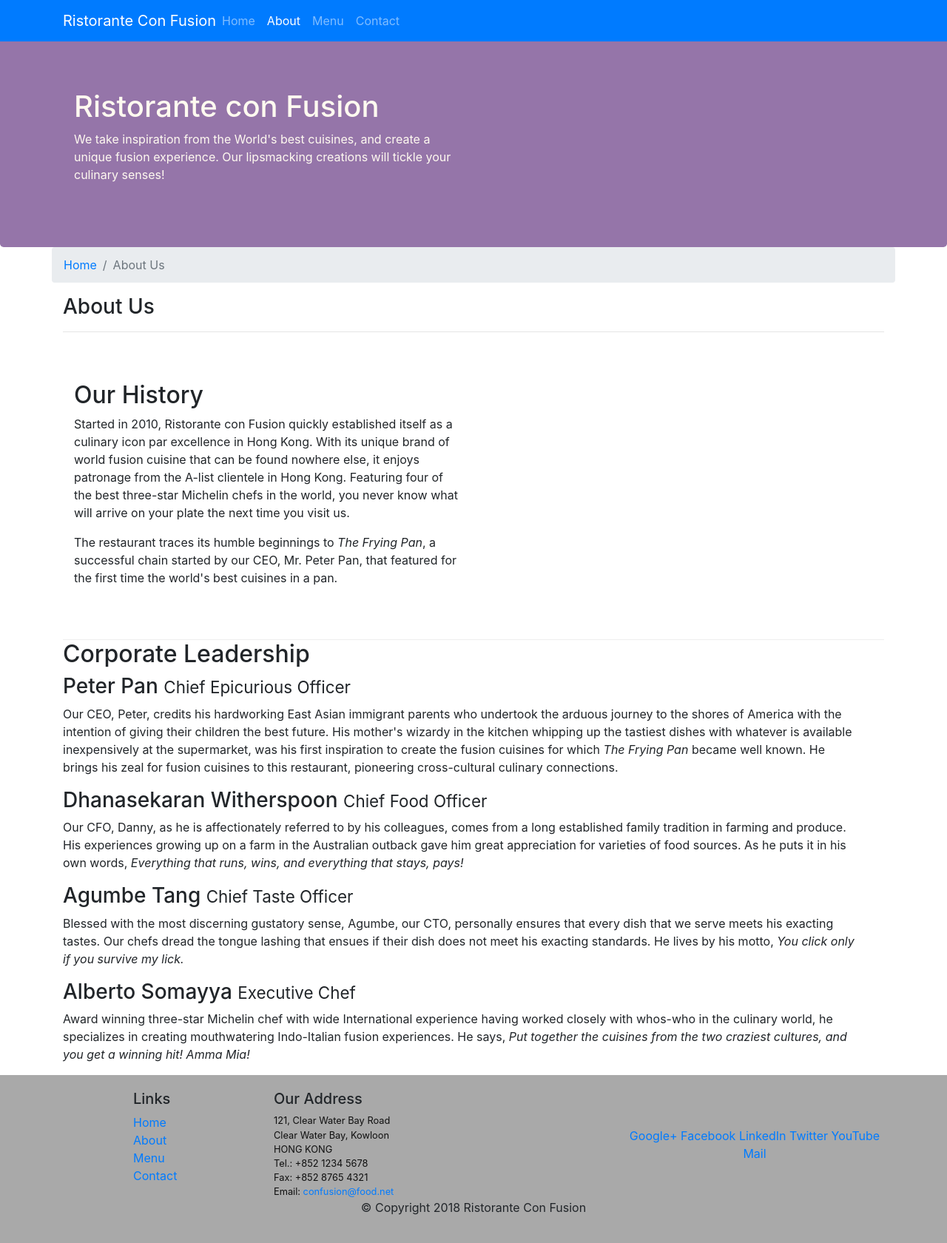
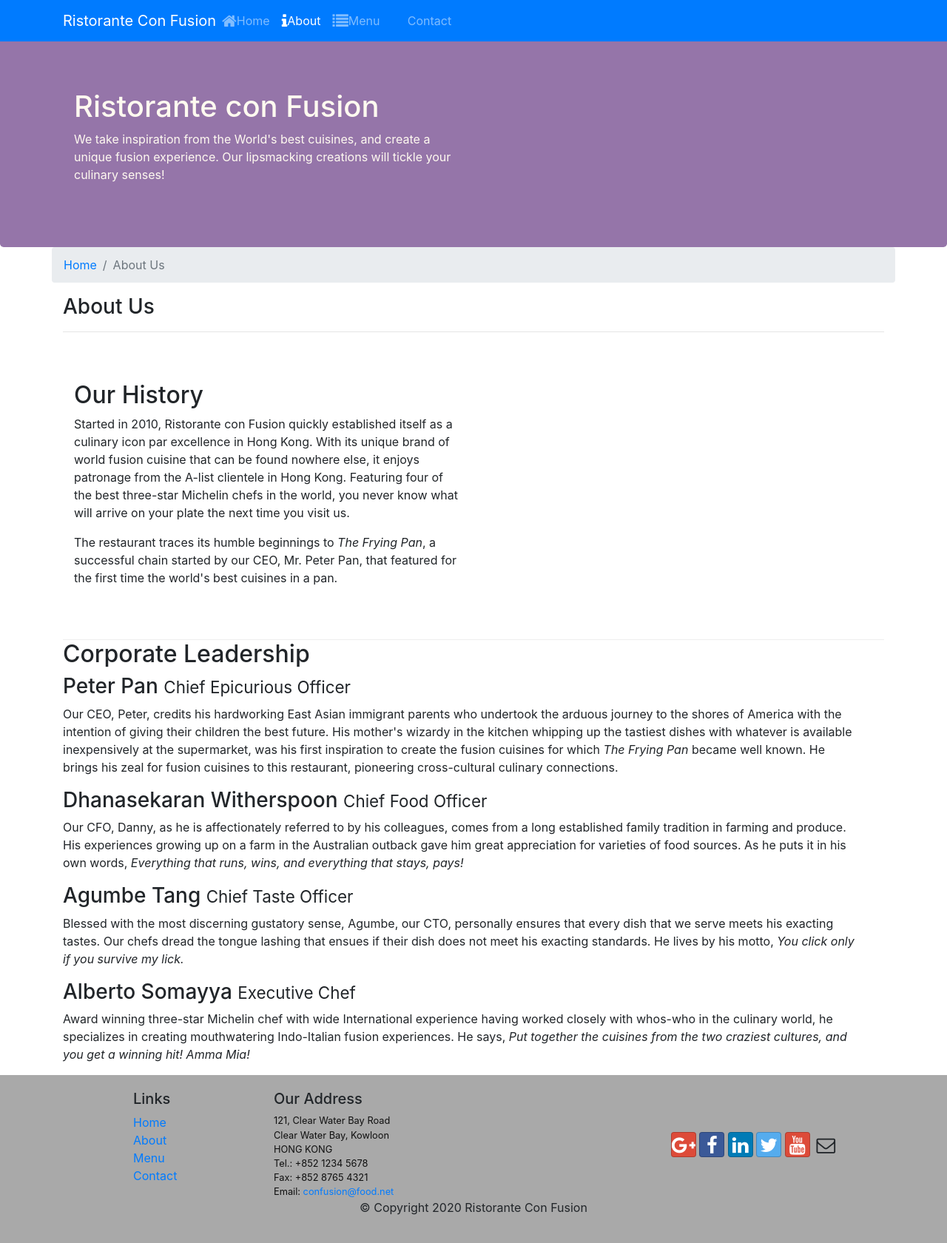
Before and after one commit to akverma00/bitNbites-src, a website: page aboutus.html in a window 1280 px wide. Shown: the whole page at 74% size. Drawn offline with nearby package versions, Linux system fonts and the light colour scheme.

Commit message:
iconfonts : font-awesome and bootstrap-social

```diff
--- a/aboutus.html
+++ b/aboutus.html
@@ -10,6 +10,9 @@
     <!-- Bootstrap CSS -->
     <link rel="stylesheet" href="node_modules/bootstrap/dist/css/bootstrap.min.css">
     <link rel="stylesheet" href="css/styles.css">
+    <link rel="stylesheet" href="node_modules/bootstrap-social/bootstrap-social.css">
+    <link rel="stylesheet" href="node_modules/font-awesome/css/font-awesome.min.css">
+
     <title>Ristorante Con Fusion: About Us</title>
 
 </head>
@@ -25,10 +28,11 @@
 
             <div class="collapse navbar-collapse" id="Navbar">
                 <ul class="navbar-nav mr-auto">
-                    <li class="nav-item"><a class="nav-link" href="./index.html">Home</a></li>
-                    <li class="nav-item active"><a class="nav-link" href="#">About</a></li>
-                    <li class="nav-item"><a class="nav-link" href="#">Menu</a></li>
-                    <li class="nav-item"><a class="nav-link" href="#">Contact</a></li>
+                    <li class="nav-item"><a class="nav-link" href="./index.html"><span class="fa fa-home fa-lg"></span>Home</a></li>
+                    <li class="nav-item active"><a class="nav-link" href="#"><span class="fa fa-info fa-lg"></span>About</a></li>
+                    <li class="nav-item"><a class="nav-link" href="#"><span class="fa fa-list fa-lg"></span>Menu</a></li>
+                    <li class="nav-item"><a class="nav-link" href="#"><span class="fa fa-address-card fa-lg"></span>Contact</a></li>
+
                 </ul>
             </div>
 
@@ -113,18 +117,18 @@
                 </div>
                 <div  class="col-12 col-sm-4 align-self-center">
                     <div class="text-center">
-                        <a href="http://google.com/+">Google+</a>
-                        <a href="http://www.facebook.com/profile.php?id=">Facebook</a>
-                        <a href="http://www.linkedin.com/in/">LinkedIn</a>
-                        <a href="http://twitter.com/">Twitter</a>
-                        <a href="http://youtube.com/">YouTube</a>
-                        <a href="mailto:">Mail</a>
+                        <a class="btn btn-social-icon btn-google" href="http://google.com/+"><i class="fa fa-google-plus fa-lg"></i></a>
+                        <a class="btn btn-social-icon btn-facebook" href="http://www.facebook.com/profile.php?id="><i class="fa fa-facebook fa-lg"></i></a>
+                        <a class="btn btn-social-icon btn-linkedin" href="http://www.linkedin.com/in/"><i class="fa fa-linkedin fa-lg"></i></a>
+                        <a class="btn btn-social-icon btn-twitter" href="http://twitter.com/"><i class="fa fa-twitter fa-lg"></i></a>
+                        <a class="btn btn-social-icon btn-google" href="http://youtube.com/"><i class="fa fa-youtube fa-lg"></i></a>
+                        <a class="btn btn-social-icon" href="mailto:"><i class="fa fa-envelope-o fa-lg"></i></a>
                     </div>
                 </div>
            </div>
            <div class="row justify-content-center">
                 <div class="col-auto ">
-                    <p>© Copyright 2018 Ristorante Con Fusion</p>
+                    <p>© Copyright 2020 Ristorante Con Fusion</p>
                 </div>
            </div>
         </div>
--- a/package.json
+++ b/package.json
@@ -15,6 +15,8 @@
   },
   "dependencies": {
     "bootstrap": "^4.5.0",
+    "bootstrap-social": "^5.1.1",
+    "font-awesome": "^4.7.0",
     "jquery": "^3.5.1",
     "popper.js": "^1.12.9"
   }
```
Also changed, not shown: index.html (+16 -14 lines), 1 other file.
